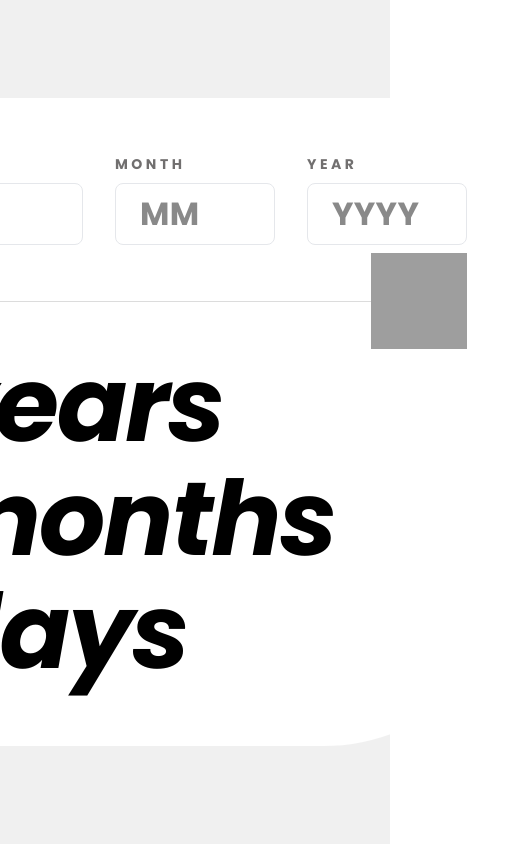
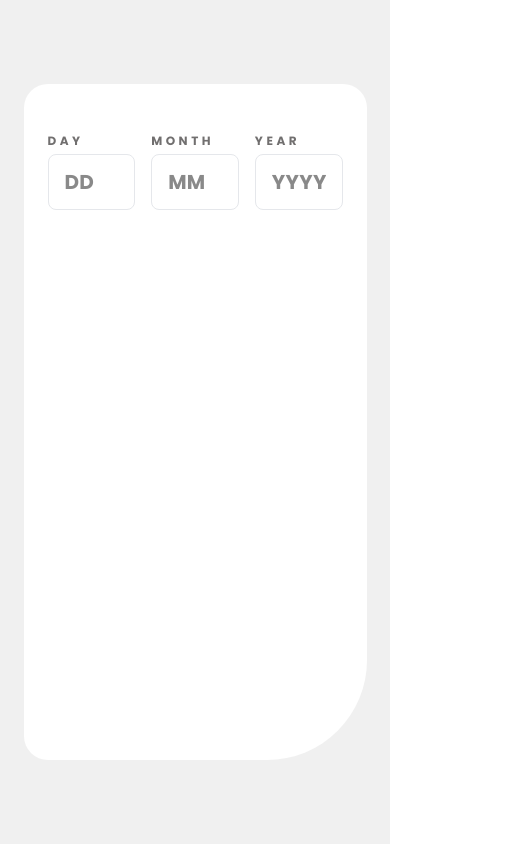
Before and after one commit to defydef/age-calculator, a React (Vite) app: page / in a window 390 px wide. Shown: the whole page, 523 px wide, since content can reach past the window. Built offline with nearby package versions, Linux system fonts and the light colour scheme; grey boxes are pictures that could not be loaded.

Commit message:
Fix CSS of date inputs

```diff
--- a/src/App.jsx
+++ b/src/App.jsx
@@ -101,19 +101,19 @@ function App() {
 
   return (
     <div className="flex bg-[var(--light-grey)] items-center justify-center h-screen w-screen">
-      <div className="flex flex-col sm:w-[840px] items-center p-[56px] bg-white rounded-[24px_24px_200px_24px]">
+      <div className="flex flex-col sm:w-[840px] w-[21.4375rem] h-[80vh] items-center sm:p-[56px] bg-white rounded-[1.5rem_1.5rem_6.25rem_1.5rem] sm:rounded-[1.5rem_1.5rem_12.5rem_1.5rem] p-[3rem_1.5rem]">
         <DateInputGroup />
-        <div className="flex items-center relative self-stretch w-full flex-[0_0_auto]">
-          <div className="flex flex-col items-start gap-[10px] relative flex-1 grow h-px bg-[var(--line)]"></div>
+        {/* <div className="flex items-center relative self-stretch w-full flex-[0_0_auto]">
+          <div className="hidden sm:flex flex-col items-start gap-[10px] relative flex-1 grow h-px bg-[var(--line)]"></div>
           <Button onClick={submitDOB}>
             <img
-              className="relative w-[96px] h-[96px]"
-              alt="Frame"
+              className="relative sm:w-[96px] sm:h-[96px] w-[4rem] h-[4rem]"
+              alt="Submit"
               src="https://c.animaapp.com/GbK8U0NX/img/frame-30.svg"
             />
           </Button>
-        </div>
-        <AgeDisplay />
+        </div> */}
+        {/* <AgeDisplay /> */}
       </div>
     </div>
   );
--- a/src/ui/Age.jsx
+++ b/src/ui/Age.jsx
@@ -2,7 +2,7 @@ function Age({ label, diff }) {
   return (
     <div className="flex items-start gap-[8px] relative self-stretch w-full flex-[0_0_auto]">
       <div className="relative w-fit mt-[-1.00px] font-heading-l font-[number:var(--heading-l-font-weight)] [font-style:var(--heading-l-font-style)] text-purple text-[length:var(--heading-l-font-size)] tracking-[var(--heading-l-letter-spacing)] leading-[var(--heading-l-line-height)] whitespace-nowrap text-[var(--purple)]">
-        {diff !== null ? diff : "- -"}
+        {diff || diff === 0 ? diff : "- -"}
       </div>
       <div className="relative w-fit mt-[-1.00px] font-heading-l font-[number:var(--heading-l-font-weight)] [font-style:var(--heading-l-font-style)] text-black text-[length:var(--heading-l-font-size)] tracking-[var(--heading-l-letter-spacing)] leading-[var(--heading-l-line-height)] whitespace-nowrap">
         {label}
--- a/src/ui/AgeDisplay.jsx
+++ b/src/ui/AgeDisplay.jsx
@@ -5,7 +5,7 @@ function AgeDisplay() {
   const { dateDiff } = useAge();
   const { yearDiff, monthDiff, dayDiff } = dateDiff || {};
   return (
-    <div className="flex flex-col items-start relative self-stretch w-full flex-[0_0_auto]">
+    <div className="flex flex-col items-start relative self-stretch sm:w-full flex-[0_0_auto]">
       <Age label="years" diff={yearDiff} />
       <Age label="months" diff={monthDiff} />
       <Age label="days" diff={dayDiff} />
--- a/src/ui/DateInput.jsx
+++ b/src/ui/DateInput.jsx
@@ -40,21 +40,28 @@ export function DateInput({ placeholder, label }) {
   }
 
   return (
-    <div className="inline-flex flex-col items-start gap-[8px] relative flex-[0_0_auto]">
+    <div className="flex flex-col items-start sm:gap-[8px] gap-1 sm:flex-[0_0_auto]">
       <label
-        className={`relative w-fit font-heading-s font-[number:var(--heading-s-font-weight)] text-[var(--grey)] text-[length:var(--heading-s-font-size)] tracking-[var(--heading-s-letter-spacing)] leading-[var(--heading-s-line-height)] [font-style:var(--heading-s-font-style)] uppercase ${errorColor}`}
-        htmlFor="day"
+        className={`relative sm:w-fit sm:font-heading-s font-[number:var(--heading-s-font-weight)] text-[var(--grey)] sm:text-[length:var(--heading-s-font-size)] tracking-[var(--heading-s-letter-spacing)] text-[length:0.75rem] leading-[var(--heading-s-line-height)] uppercase ${errorColor}`}
+        htmlFor={label}
       >
         {label}
       </label>
       <input
-        className={`w-[160px] px-[24px] py-[6px] rounded-[8px] border border-solid border-line placeholder:text-[var(--black)] placeholder:opacity-50 placeholder:tracking-[var(--heading-m-letter-spacing)] placeholder:leading-[var(--heading-m-line-height)] placeholder:font-[number:var(--heading-m-font-weight)] items-center h-fit text-[32px] placeholder:uppercase font-[number:var(--heading-m-font-weight)] focus:outline-[var(--purple)] cursor-pointer caret-[var(--purple)] ${errorLine}`}
+        className={`sm:w-[160px] w-full sm:px-[24px] sm:py-[6px] p-[0.75rem_1rem] sm:rounded-[8px] rounded-lg border border-solid border-line placeholder:text-[var(--black)] placeholder:opacity-50 placeholder:tracking-[var(--heading-m-letter-spacing)] placeholder:leading-[var(--heading-m-line-height)] placeholder:sm:font-[number:var(--heading-m-font-weight)] items-center h-fit sm:text-[32px] text-[1.25rem] placeholder:uppercase font-[number:var(--heading-m-font-weight)] focus:outline-[var(--purple)] cursor-pointer caret-[var(--purple)] placeholder:text-[1.25rem] ${errorLine}`}
         type="number"
         placeholder={placeholder}
         name="day"
         value={value}
         onChange={changeDateInput}
       />
+      {/* <input
+        placeholder={placeholder}
+        name={label}
+        value={value}
+        onChange={changeDateInput}
+        className="w-3/5"
+      /> */}
       <p className={`${errorColor} italic text-sm`}>
         {label === "day" &&
           (error?.emptyDayError || error?.dayError || error?.invalidDateError)}
--- a/src/ui/DateInputGroup.jsx
+++ b/src/ui/DateInputGroup.jsx
@@ -2,7 +2,7 @@ import { DateInput } from "./DateInput";
 
 function DateInputGroup() {
   return (
-    <div className="flex gap-[32px] self-stretch">
+    <div className="flex sm:gap-[32px] gap-[1rem] self-stretch justify-center">
       <DateInput placeholder="dd" label="day" />
       <DateInput placeholder="mm" label="month" />
       <DateInput placeholder="yyyy" label="year" />
```
